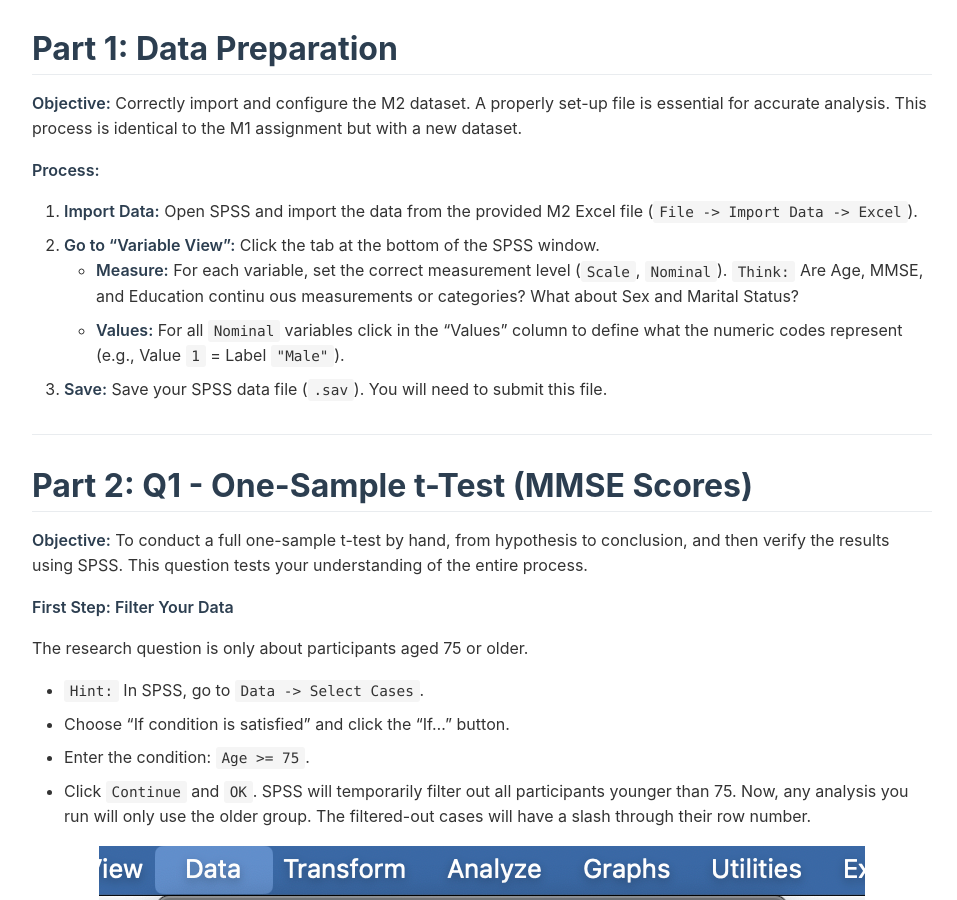
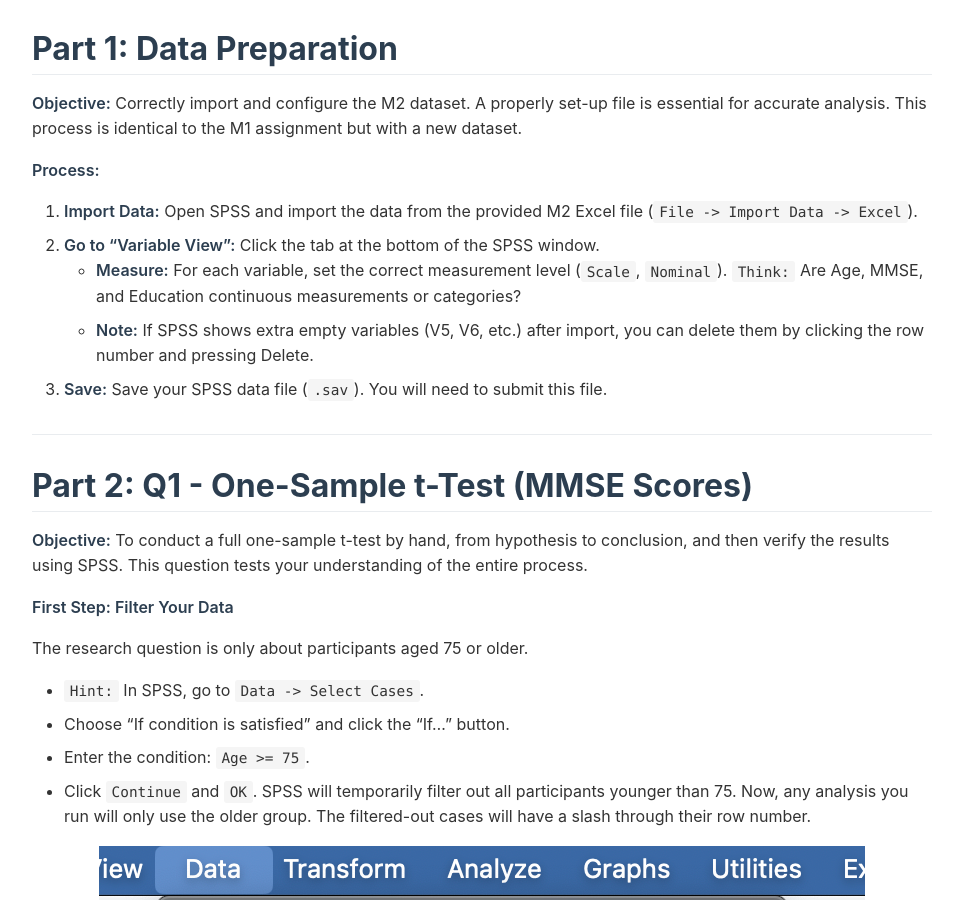
Before and after one commit to a-bonus/a-bonus.github.io, a Jekyll site: the page built from m2.md, in a window 1280 px wide and 900 px high, scrolled down 639 px. Shown: the whole window, without its empty margins (178-1135 px from the left). Built offline with Jekyll 4.4.1, drawn with Linux system fonts in a browser that asks for light colours.

Commit message:
Fix M2 data preparation instructions for accuracy
- Remove references to Sex and Marital Status variables (not in M2 dataset)
- Fix typo: 'continu ous' -> 'continuous'
- Remove Values bullet (no nominal variables need value labels)
- Add note about deleting extra empty variables after import

Co-authored-by: Alain Bonus <a-bonus@users.noreply.github.com>

```diff
--- a/m2.md
+++ b/m2.md
@@ -26,8 +26,8 @@ This guide will help you navigate the M2 assignment, focusing on the logic behin
 
 1.  **Import Data:** Open SPSS and import the data from the provided M2 Excel file (`File -> Import Data -> Excel`).
 2.  **Go to "Variable View":** Click the tab at the bottom of the SPSS window.
-    - **Measure:** For each variable, set the correct measurement level (`Scale`, `Nominal`). `Think:` Are Age, MMSE, and Education continu ous measurements or categories? What about Sex and Marital Status?
-    - **Values:** For all `Nominal` variables click in the "Values" column to define what the numeric codes represent (e.g., Value `1` = Label `"Male"`).
+    - **Measure:** For each variable, set the correct measurement level (`Scale`, `Nominal`). `Think:` Are Age, MMSE, and Education continuous measurements or categories?
+    - **Note:** If SPSS shows extra empty variables (V5, V6, etc.) after import, you can delete them by clicking the row number and pressing Delete.
 3.  **Save:** Save your SPSS data file (`.sav`). You will need to submit this file.
 
 ---
```
